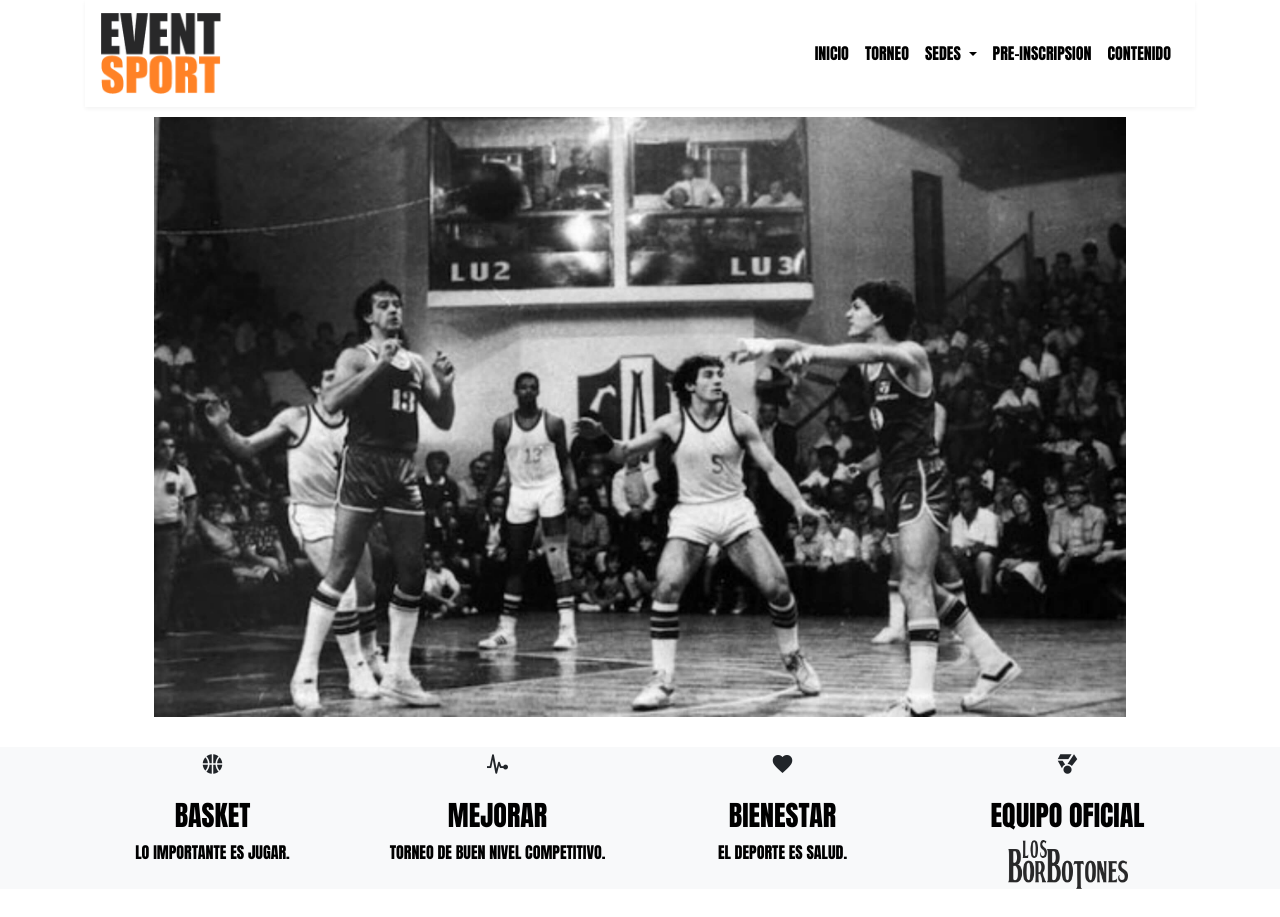
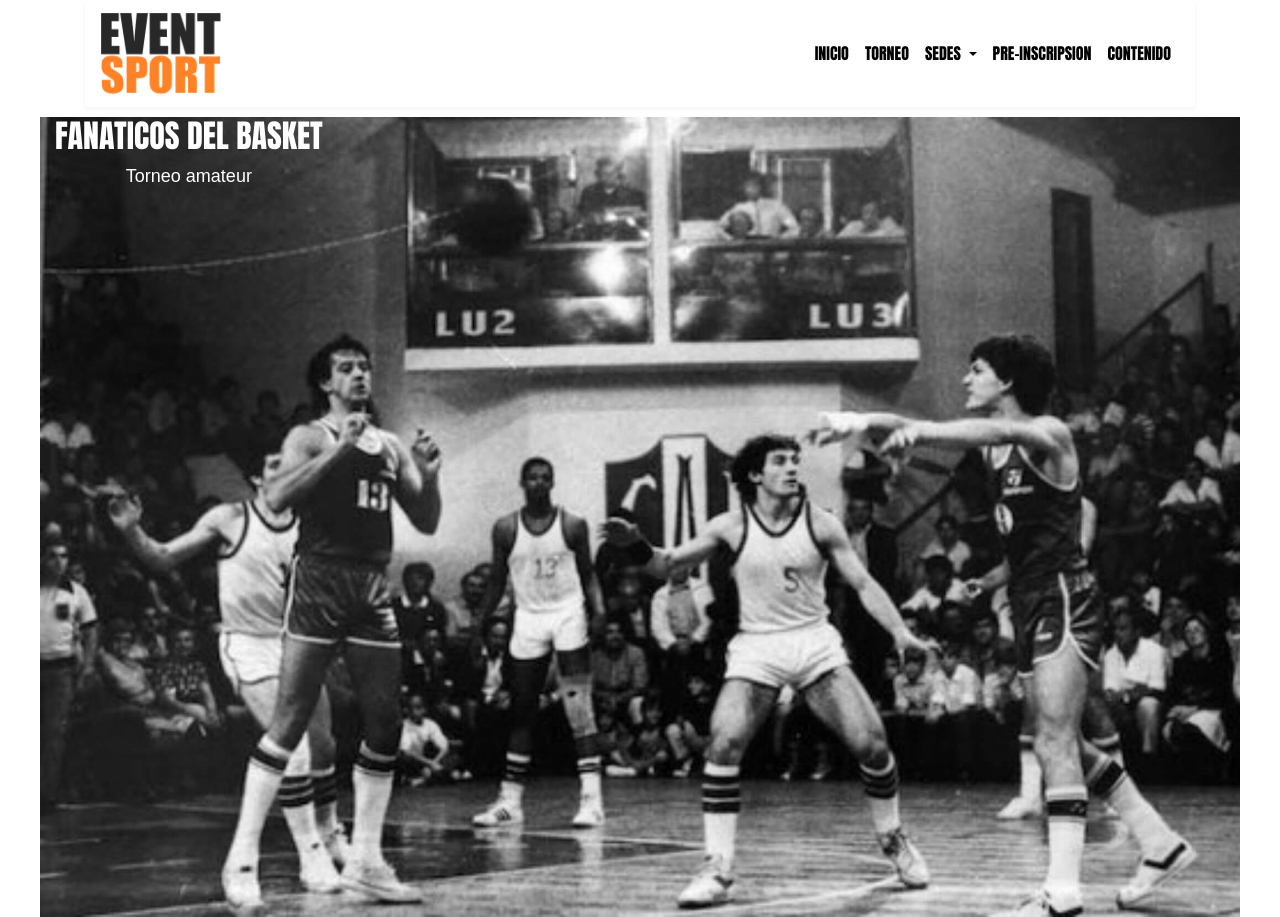
Before and after one commit to Rodriip95/proyecto, a website: page index.html in a window 1280 px wide. Shown: the top 917 px of the page. Drawn offline with nearby package versions, Linux system fonts and the light colour scheme.

Commit message:
correccion de index

```diff
--- a/index.html
+++ b/index.html
@@ -58,9 +58,12 @@
       </div>
     </nav>
   </div>
-
+ <!--HERO-->
   <div id="hero" class="container-fluid content-center">
-    <img src="images/fondo.jpg" alt="fondo" height="600px">
+    <div class="text-hero">
+        <h2>FANATICOS DEL BASKET</h2>
+        <P>Torneo amateur</P>
+    </div>
   </div>
 
   <section class="section bg-light iconos">
--- a/style.scss
+++ b/style.scss
@@ -38,6 +38,25 @@ $tipografia: "Impact", sans-serif;
     outline: none;
 }
 /*HERO*/
+
+#hero{
+    height: 800px;
+    min-width: 200px;
+    max-width: 1200px;
+    background-image: url("images/fondo.jpg");
+    background-size: cover;
+    display: flex;
+    align-content: center;
+}
+
+.text-hero{
+    bottom: 20px;
+    color: $color_fondo;
+    p{
+        font-family: Arial, Helvetica, sans-serif;
+        font-size: 18px;
+    }
+}
 
 .content-center {
     margin: 10px auto 10px auto;
```
Also changed, not shown: style.css.
